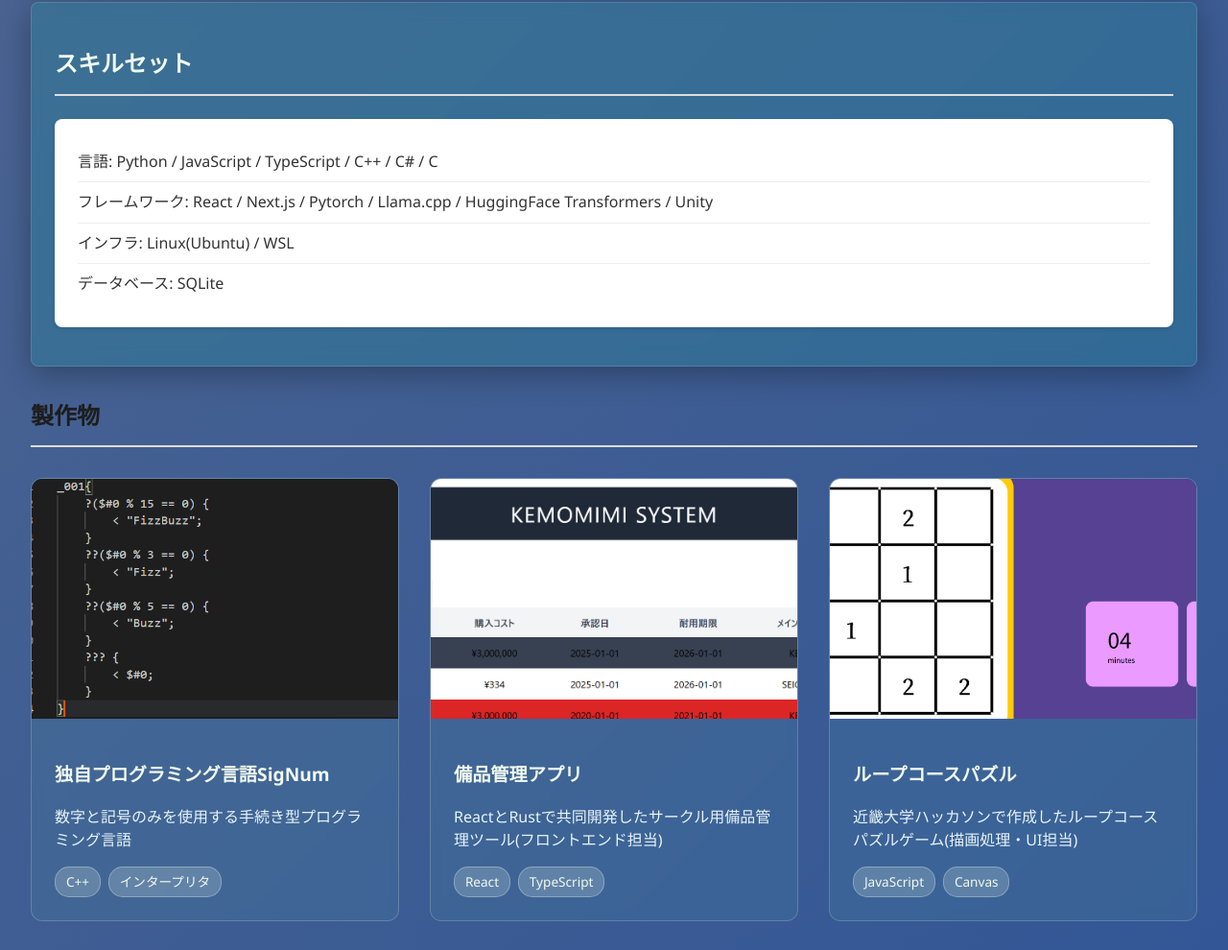
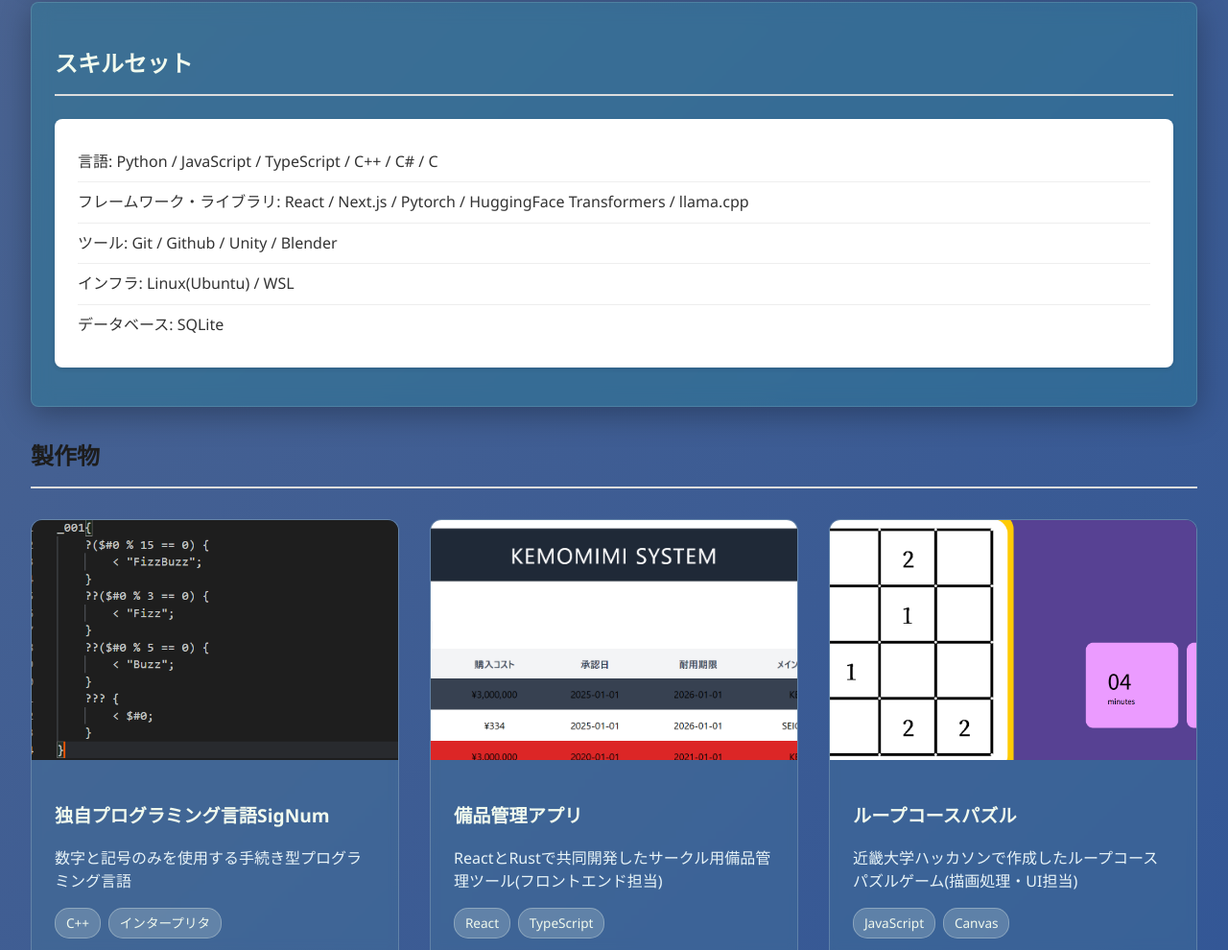
Before and after one commit to K16858/portfolio, a plain HTML site: page index.html in a window 1280 px wide. Shown: the part 1195-2185 px from the top of the page at 96% size. Drawn offline with Linux system fonts and the light colour scheme.

Commit message:
ツール欄を追加

```diff
--- a/index.html
+++ b/index.html
@@ -52,7 +52,8 @@
       <h2>スキルセット</h2>
       <ul>
         <li>言語: Python / JavaScript / TypeScript / C++ / C# / C</li>
-        <li>フレームワーク: React / Next.js / Pytorch / Llama.cpp / HuggingFace Transformers / Unity</li>
+        <li>フレームワーク・ライブラリ: React / Next.js / Pytorch / HuggingFace Transformers / llama.cpp</li>
+        <li>ツール: Git / Github / Unity / Blender</li>
         <li>インフラ: Linux(Ubuntu) / WSL</li>
         <li>データベース: SQLite</li>
       </ul>
```
